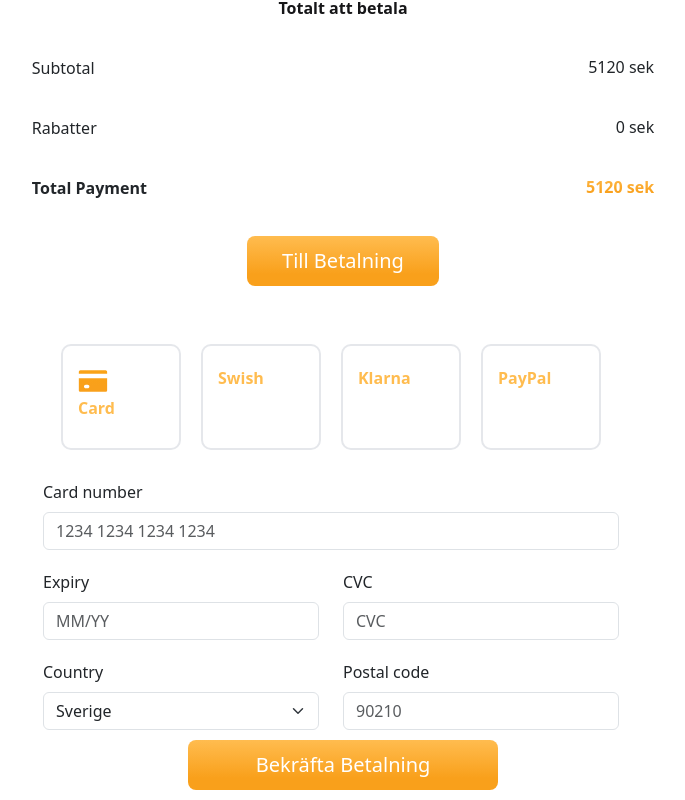
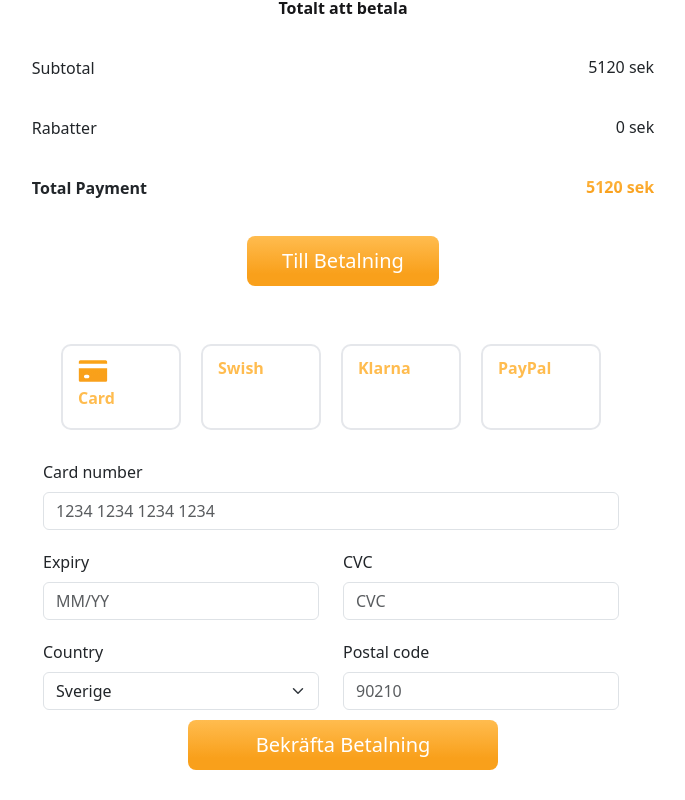
Before and after one commit to Nilssoncarlsson/skolafamilyescape, a React (Create React App) app: page / in a window 1280 px wide. Shown: the part 594-1394 px from the top of the page, without its empty margins (297-982 px from the left). Built offline with nearby package versions, Linux system fonts and the light colour scheme.

Commit message:
Update Debit.css

```diff
--- a/src/components/Payment/Debit.css
+++ b/src/components/Payment/Debit.css
@@ -36,7 +36,7 @@
     margin: auto;
 }
 .optional .col{
-    padding: 20px 15px;
+    padding: 10px 15px;
     border: 2px solid #E5E7EB;
     margin: 10px;
     max-width: 20%;
```
